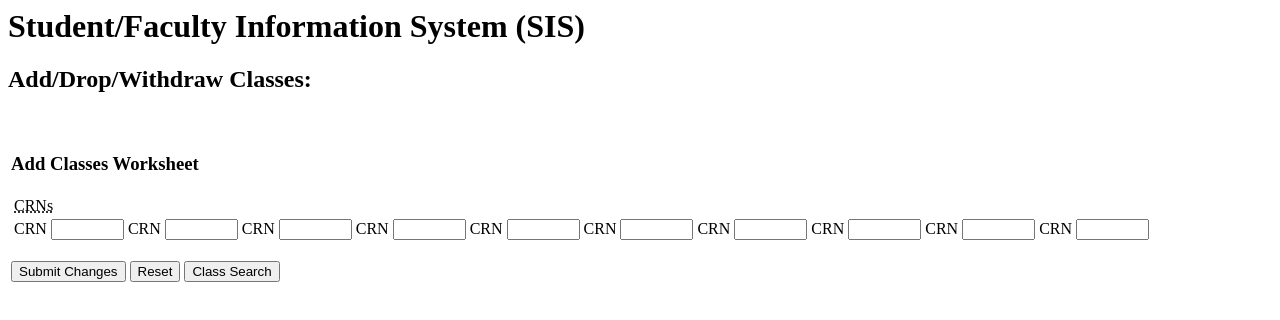
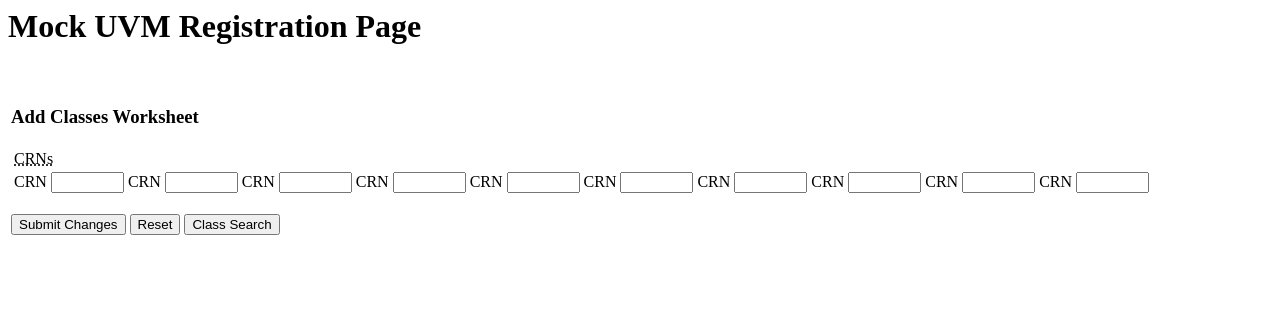
Before and after one commit to connorsabine/UVM-Auto-Register, a plain HTML site: page templates/index.html in a window 1280 px wide. Drawn offline with Linux system fonts and the light colour scheme.

Commit message:
Updated looks of index.html

```diff
--- a/templates/index.html
+++ b/templates/index.html
@@ -24,8 +24,7 @@
     <body>
     <div class="headerwrapperdiv">
     <div class="pageheaderdiv1">
-    <h1>Student/Faculty Information System (SIS)</h1>
-    <h2>Add/Drop/Withdraw Classes: </h2>
+    <h1>Mock UVM Registration Page</h1>
     <td class="pldefault">
     </td>
     </tr>
```
